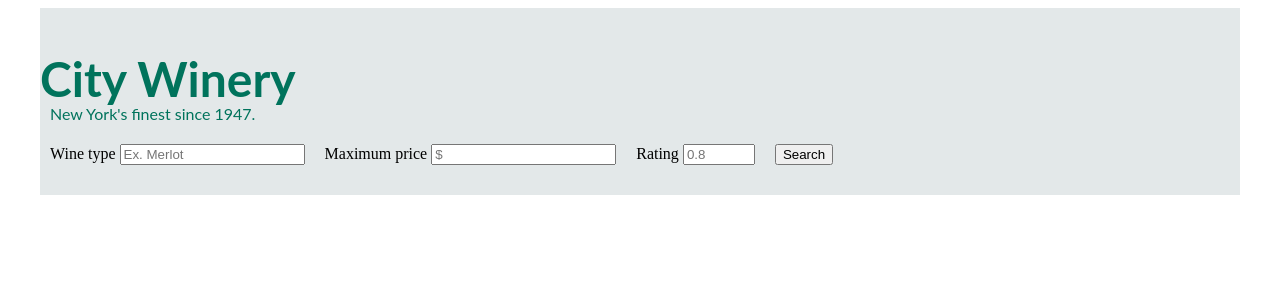
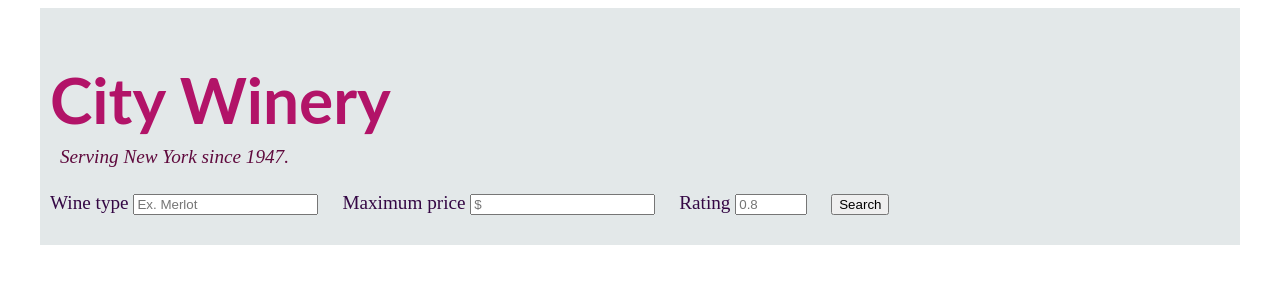
Before and after one commit to maaneesh/Recipes, a React (Vite) app: page / in a window 1280 px wide. Shown: the top 300 px of the page. Built offline with nearby package versions, Linux system fonts and the light colour scheme.

Commit message:
updated text color for website

```diff
--- a/src/App.jsx
+++ b/src/App.jsx
@@ -3,26 +3,26 @@
 import Header from './components/Header';
 
 
-
-
 const webpageStyle = {
   height: '100%',
-  backgroundColor: "white",
+  backgroundColor: "#606462",
   margin: "0 auto",
   maxWidth: "1200px",
-  padding: "0 0",
+
 }
 const searchStyle = {
   backgroundColor: "#E3E8E9",
   padding:'30px 10px',
   margin:'auto',
+  fontSize: '1.2rem',
+  color: '#340744',
 
 }
 
 function App() {
 
   const [form, setForm] = useState({
-    type: 'chardonnay',
+    type: '',
     maxPrice: 50,
     minRating: 0.8,
 
@@ -45,7 +45,7 @@
     console.log({ form });
   }
 
-  const [chosen, setChosen] = useState([]);
+  const [wines, setWines] = useState([]);
 
   async function getRecommendation(e) {
     e.preventDefault();
@@ -62,10 +62,7 @@
           },
         })
         const data = await response.json();
-        setChosen(data.recommendedWines);
-        // setForm({ data: data.recommendedWines[0]});
-        // console.log(data);
-
+        setWines(data.recommendedWines);
       } catch (error) {
         console.log(error)
       }
@@ -90,7 +87,7 @@
           <button onClick={getRecommendation}>Search</button>
         </form>
       </div>
-      <WineDisplay wine={chosen} />
+      <WineDisplay wine={wines} />
     </div>
   )
 }
--- a/src/components/Header.jsx
+++ b/src/components/Header.jsx
@@ -1,26 +1,34 @@
 import React from 'react'
 
 const headerStyle = {
-    fontFamily: 'Lato',
+
     width: '100%',
     padding: '10px 0',
     backgroundColor: "#E3E8E9",
-    color: '#00735C',
-    fontSize: '1.5rem',
+
 }
-const subHeaderStyle = {
-    backgroundColor: "#E3E8E9",
+const titleStyle = {
+    fontFamily: 'Lato',
+    padding: '0 10px',
+    color: '#B21368',
+    fontSize: '4rem',
+    fontWeight:'bold',
+
+}
+const subtitleStyle = {
     margin:'-35px 10px',
-    fontSize: '1rem',
-
+    padding: '0 10px',
+    fontSize: '1.2rem',
+    color: '#5F093D',
+    fontStyle: 'oblique 10deg',
 
 }
 
 function Header() {
   return (
     <div style={headerStyle}>
-        <h1>City Winery</h1>
-        <div style={subHeaderStyle}><p>New York's finest since 1947.</p>
+        <h1 style={titleStyle}>City Winery</h1>
+        <div style={subtitleStyle}><p>Serving New York since 1947.</p>
         </div>
     </div>
 
--- a/src/components/WineDisplay.jsx
+++ b/src/components/WineDisplay.jsx
@@ -6,11 +6,17 @@
   backgroundColor: "#F9F1F0",
   padding: '20px 20px',
 
+}
 
+const imageStyle = {
+
+  padding:'5px 5px',
 }
 const nameStyle = {
   fontSize: '2em',
+  color: '#5F093D',
   fontStyle: 'italic',
+  fontWeight: 'bold',
   padding:'5px 5px',
 
 
@@ -18,23 +24,23 @@
 const descriptionStyle = {
   fontFamily: "Lato",
   fontSize: '1.2rem',
+  color: '#B21368',
   fontStyle: 'italic',
-
   padding:'5px 5px',
-
-
 }
 const priceStyle = {
   fontFamily: "Lato",
   fontSize: '1.8em',
-  fontWeight:'normal' ,
+  fontWeight:'bold',
+  color: '#5F093D',
   padding:'5px 5px',
 
 }
 const ratingStyle = {
   fontFamily: "Lato",
   fontSize: '1.5rem',
-  fontWeight:'normal' ,
+  fontWeight:'normal',
+  color: '#5F093D',
   padding:'5px 5px',
 
 }
@@ -44,7 +50,7 @@
     wine.map((wine)=> {
       return(
         <div style={recommendationsStyle}>
-        <img src={wine.imageUrl}/>
+        <img style={imageStyle} src={wine.imageUrl}/>
         <div style={nameStyle}>{wine.title}</div>
         <div style={descriptionStyle}>{wine.description}</div>
         <div style={priceStyle}>{wine.price}</div>
--- a/src/components/index.css
+++ b/src/components/index.css
@@ -8,6 +8,7 @@
 
   html, body {
     height: 100%;
+
   }
 
 
```
Also changed, not shown: src/components/Joke.jsx (deleted, +0 -29 lines).
